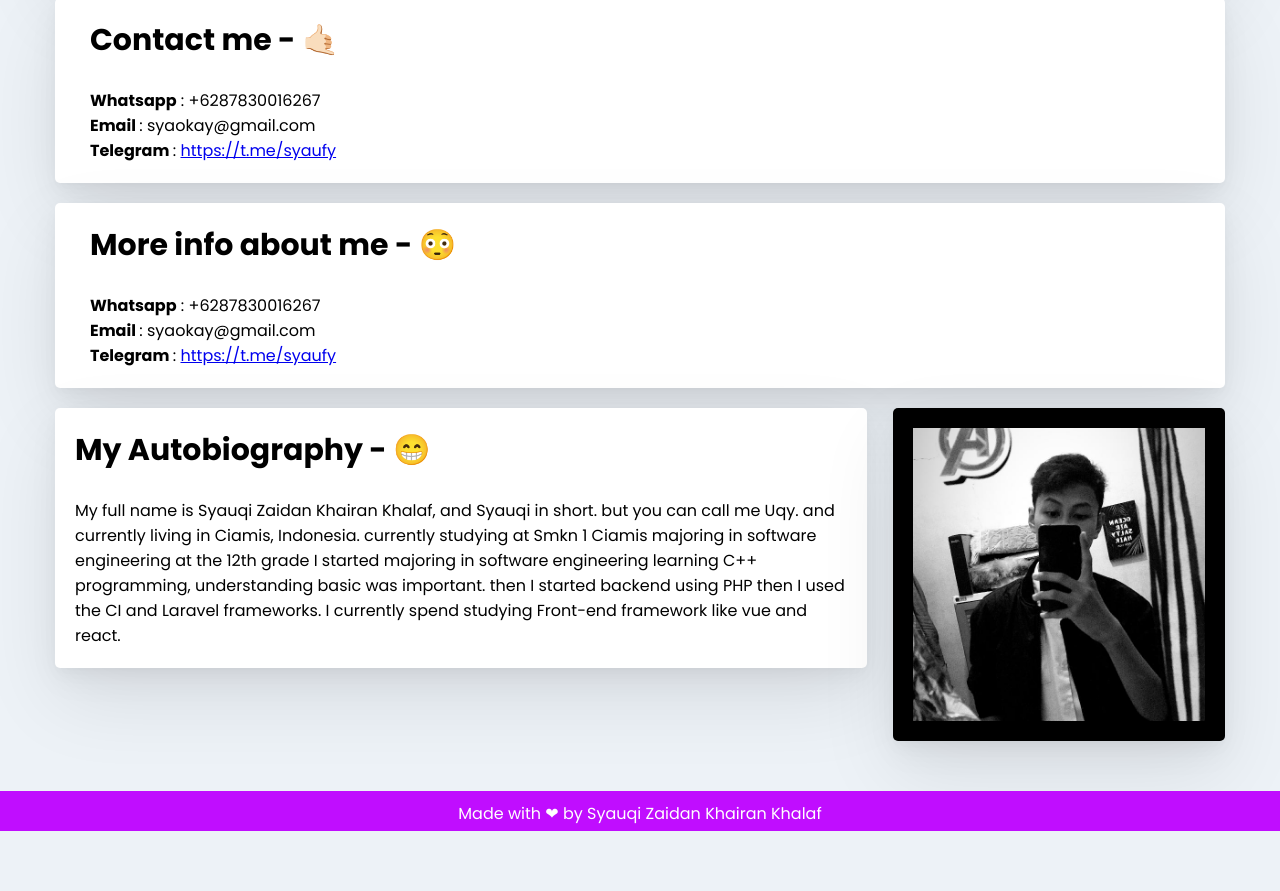
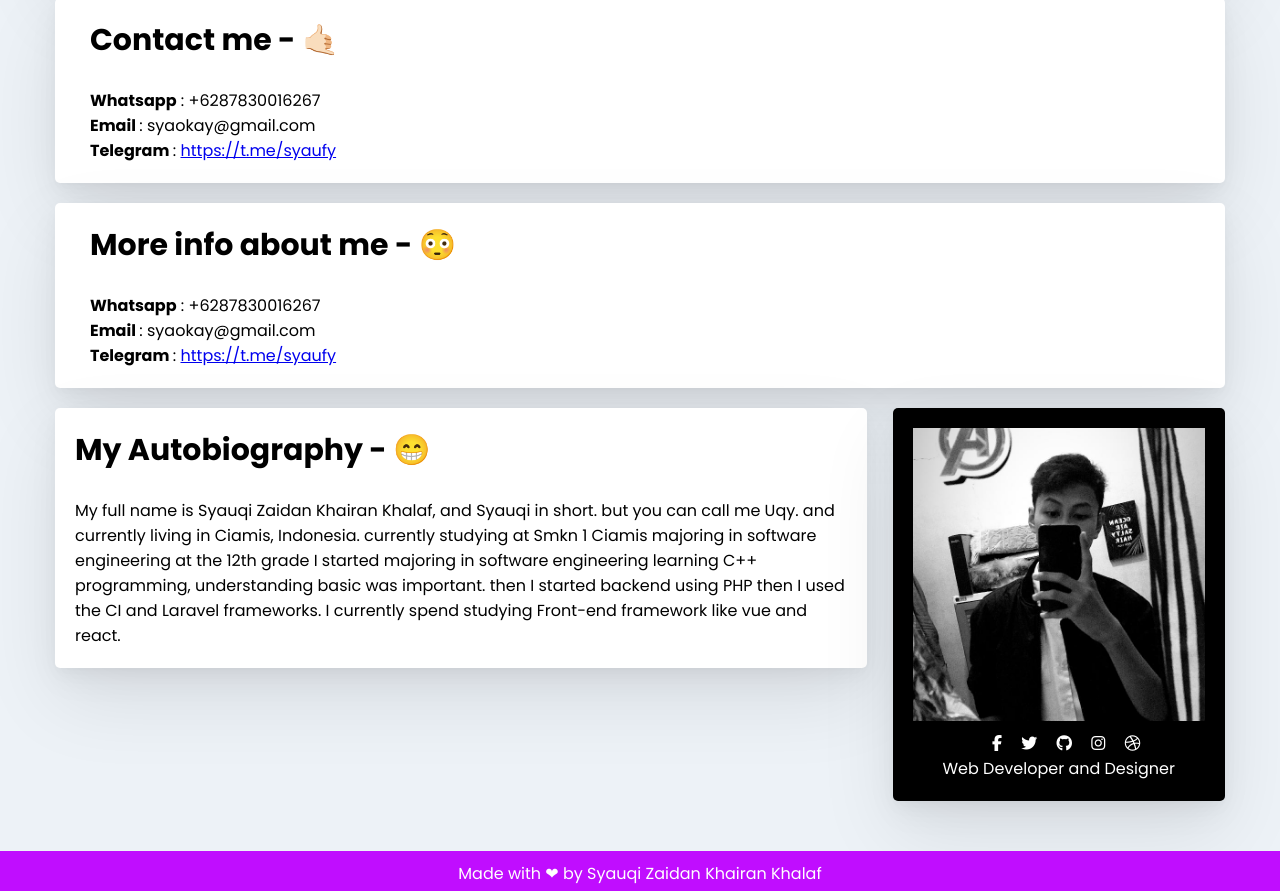
Before and after one commit to syauqi/exploration, a plain HTML site: page Dicoding Indonesia/Submission/index.html in a window 1280 px wide. Shown: the part 1561-2452 px from the top of the page. Before the commit the page ends 2392 px from the top, so only its background shows below. Drawn offline with Linux system fonts and the light colour scheme.

Commit message:
Adding a minor changes to desktop ver 😎

```diff
--- a/Dicoding Indonesia/Submission/assets/styles/style.css
+++ b/Dicoding Indonesia/Submission/assets/styles/style.css
@@ -282,6 +282,7 @@ footer {
   padding: 20px;
   float: left;
   width: 66%;
+  /* height: 352px; */
 }
 
 .secondary-col {
@@ -297,6 +298,20 @@ footer {
   width: 25%;
   background-color: black;
   margin-bottom: 50px;
+}
+
+.secondary-col p {
+  color: white;
+}
+
+.aside-logo {
+  color: white;
+  text-align: center;
+  margin-top: 10px;
+}
+
+.aside-url-fixer {
+  color: white;
 }
 
 .profile-photo {
--- a/Dicoding Indonesia/Submission/index.html
+++ b/Dicoding Indonesia/Submission/index.html
@@ -224,8 +224,27 @@
         </section>
 
         <aside class="secondary-col">
-          <img class="profile-photo" src="assets/img/pp.jpg" alt="">
+          <img class="profile-photo" src="assets/img/pp.jpg" alt="" />
+          <p>
+            <section class="aside-logo">
+            <a class="aside-url-fixer" href="https://www.facebook.com/syaaauqi/"
+              ><i class="fab fa-facebook-f icon"></i
+            ></a>
+            <a href="https://twitter.com/syaaauqi" class="aside-url-fixer"
+              ><i class="fab fa-twitter icon"></i
+            ></a>
+            <a href="https://github.com/syauqi" class="aside-url-fixer"
+              ><i class="fab fa-github icon"></i
+            ></a>
+            <a href="https://www.instagram.com/syaufy/" class="aside-url-fixer"
+              ><i class="fab fa-instagram icon"></i
+            ></a>
+            <a href="https://dribbble.com/syaufy" class="aside-url-fixer"
+              ><i class="fab fa-dribbble icon"></i
+            ></a>
+          </section>
           </p>
+          <p class="text-center">Web Developer and Designer</p>
         </aside>
       </div>
     </main>
```
